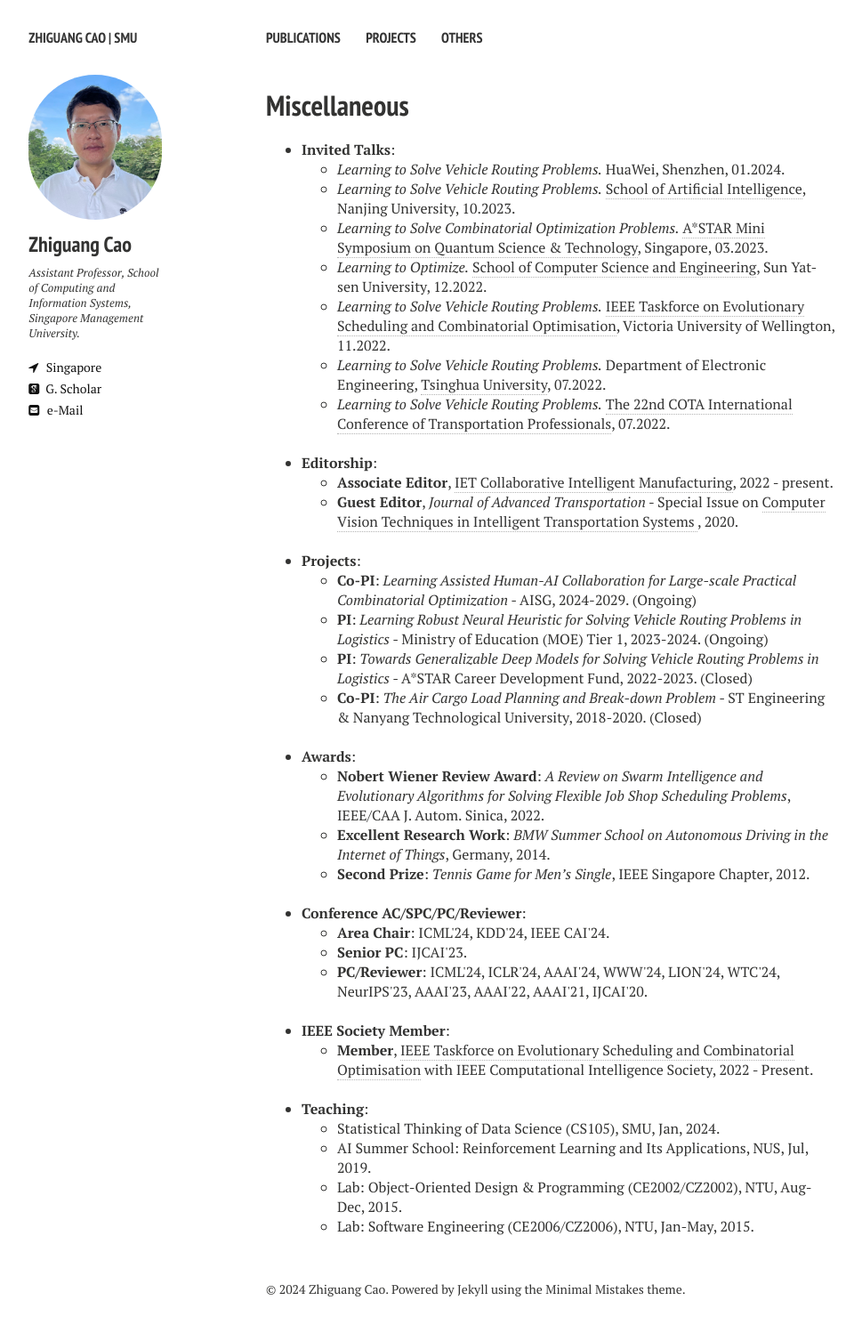
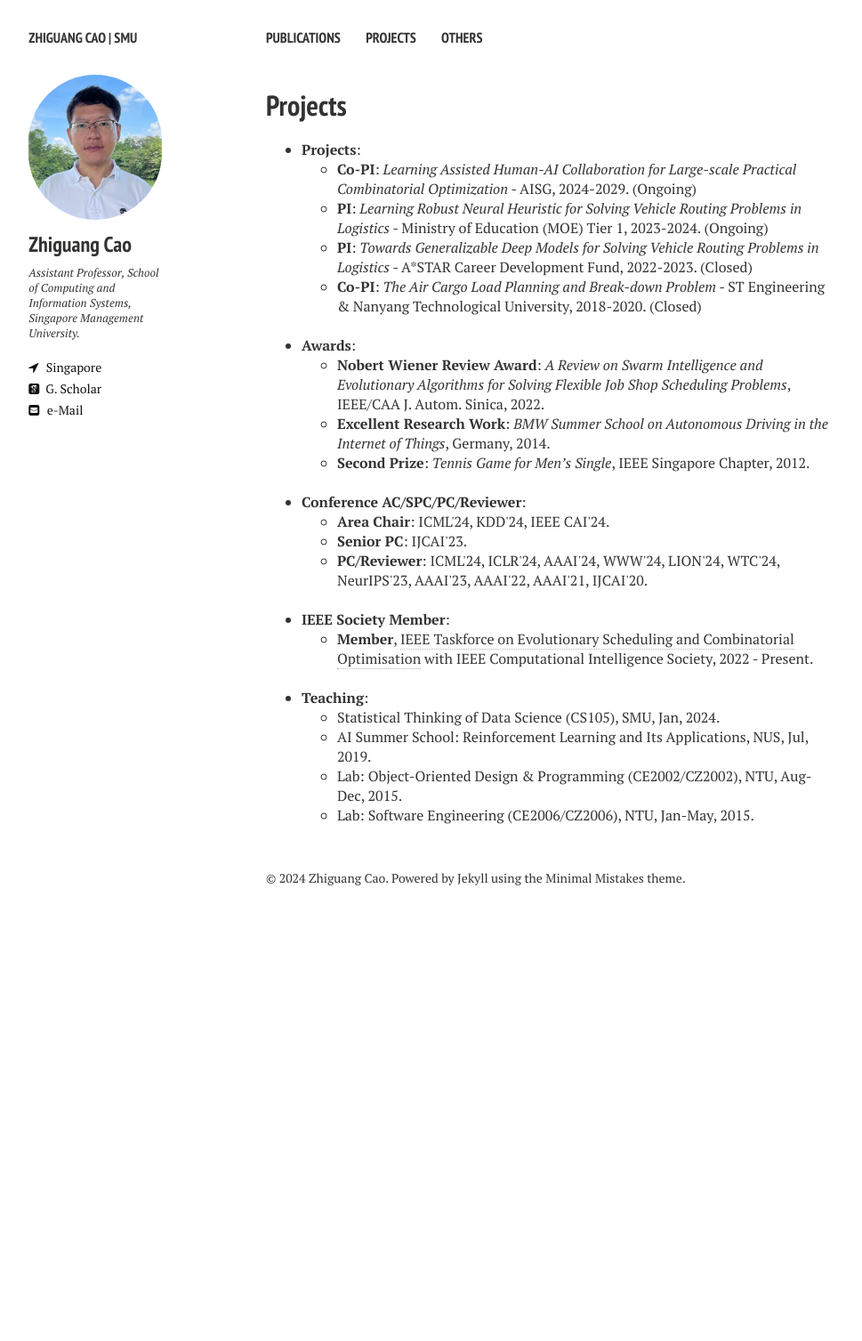
Before and after one commit to zhiguangcaosg/zhiguangcaosg.github.io, a Jekyll site: the page built from projects.md, in a window 1280 px wide. Shown: the whole page at 89% size, without its empty margins (21-990 px from the left). Built offline with Jekyll 4.4.1, drawn with Linux system fonts in a browser that asks for light colours; nearby versions of some CDN libraries; after the commit the page ends 1045 px from its top, so only the background shows below that.

Commit message:
Update projects.md

```diff
--- a/projects.md
+++ b/projects.md
@@ -1,7 +1,7 @@
 ---
 layout: home2
 permalink: /projects/
-title: Miscellaneous
+title: Projects
 tags: [projects]
 modified: 6-3-2018
 comments: false
@@ -15,40 +15,6 @@ comments: false
 </p>
 </li>
 -->
-
-<li>
-<b>Invited Talks</b>:
-	<ul>
-	<li> <i>Learning to Solve Vehicle Routing Problems.</i> HuaWei, Shenzhen, 01.2024.
-	</li>
-
-	<li> <i>Learning to Solve Vehicle Routing Problems.</i> <a href="https://ai.nju.edu.cn/main.htm" target="_blank">School of Artificial Intelligence</a>, Nanjing University, 10.2023.
-	</li>
-	<li> <i>Learning to Solve Combinatorial Optimization Problems.</i> <a href="https://www.a-star.edu.sg/imre/events/a-star-mini-symposium-on-quantum-science-and-technology" target="_blank">A*STAR Mini Symposium on Quantum Science & Technology</a>, Singapore, 03.2023.
-	</li>
-	<li> <i>Learning to Optimize.</i> <a href="https://cse.sysu.edu.cn/" target="_blank">School of Computer Science and Engineering</a>, Sun Yat-sen University, 12.2022.
-	</li>
-	<li> <i>Learning to Solve Vehicle Routing Problems.</i> <a href="https://homepages.ecs.vuw.ac.nz/~yimei/ieee-tf-esco/" target="_blank">IEEE Taskforce on Evolutionary Scheduling and Combinatorial Optimisation</a>, Victoria University of Wellington, 11.2022.
-	</li>
-	<li> <i>Learning to Solve Vehicle Routing Problems.</i> Department of Electronic Engineering, <a href="https://www.ee.tsinghua.edu.cn/en/" target="_blank">Tsinghua University</a>, 07.2022.
-	</li>
-	<li> <i>Learning to Solve Vehicle Routing Problems.</i> <a href="http://www.cota-home.org/cictp/cictp2022.html" target="_blank">The 22nd COTA International Conference of Transportation Professionals</a>, 07.2022.
-	</li>
-	</ul>
-</li>
-<br>
-
-<li>
-<b>Editorship</b>:
-	<ul>
-	<li> <b>Associate Editor</b>, <a href="https://digital-library.theiet.org/content/journals/iet-cim" target="_blank"> IET Collaborative Intelligent Manufacturing</a>, 2022 - present.
-	</li>
-	<li> <b>Guest Editor</b>, <i><a href="https://www.hindawi.com/journals/jat/" target="_blank">Journal of Advanced Transportation</a></i> - Special Issue on <a href="https://www.hindawi.com/journals/jat/si/482196/" target="_blank"> Computer Vision Techniques in Intelligent Transportation Systems </a>, 2020.
-	</li>
-	</ul>
-</li>
-<br>
-
 <li>
 <b>Projects</b>:
 	<ul>
```
